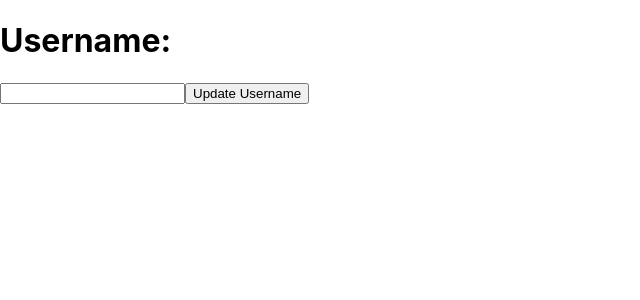
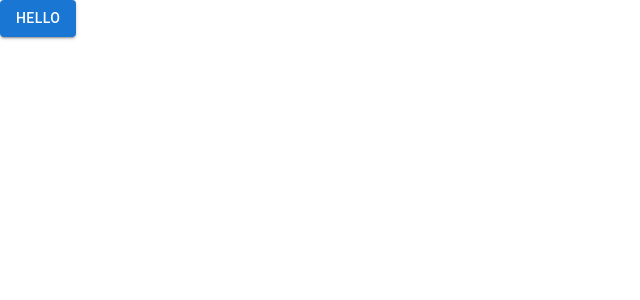
Before and after one commit to Remzo00/ITCamp2-React, a React (Create React App) app: page / in a window 1280 px wide. Shown: the top 300 px of the page, without its empty margins (0-640 px from the left). Built offline with nearby package versions, Linux system fonts and the light colour scheme.

Commit message:
Material UI

```diff
--- a/package.json
+++ b/package.json
@@ -3,6 +3,9 @@
   "version": "0.1.0",
   "private": true,
   "dependencies": {
+    "@emotion/react": "^11.11.1",
+    "@emotion/styled": "^11.11.0",
+    "@mui/material": "^5.13.4",
     "@testing-library/jest-dom": "^5.16.5",
     "@testing-library/react": "^13.4.0",
     "@testing-library/user-event": "^13.5.0",
--- a/src/App.js
+++ b/src/App.js
@@ -1,17 +1,13 @@
 import React, { useState, useEffect } from 'react'
 import './App.css';
-import { Link, Route, Routes } from 'react-router-dom';
-import Home from './pages/home';
-import About from './pages/about';
-import Header from './pages/header';
-import axios from 'axios';
 import Parent from './props/parent';
+import { Button } from '@mui/material';
 
 // 'https://jsonplaceholder.typicode.com/posts/1'
 function App() {
   return (
    <>
-    <Parent />
+    <Button variant="contained">Hello</Button>
    </>
   );
 }
```
Also changed, not shown: 1 other file (tests, documents, lock files or other folders).
